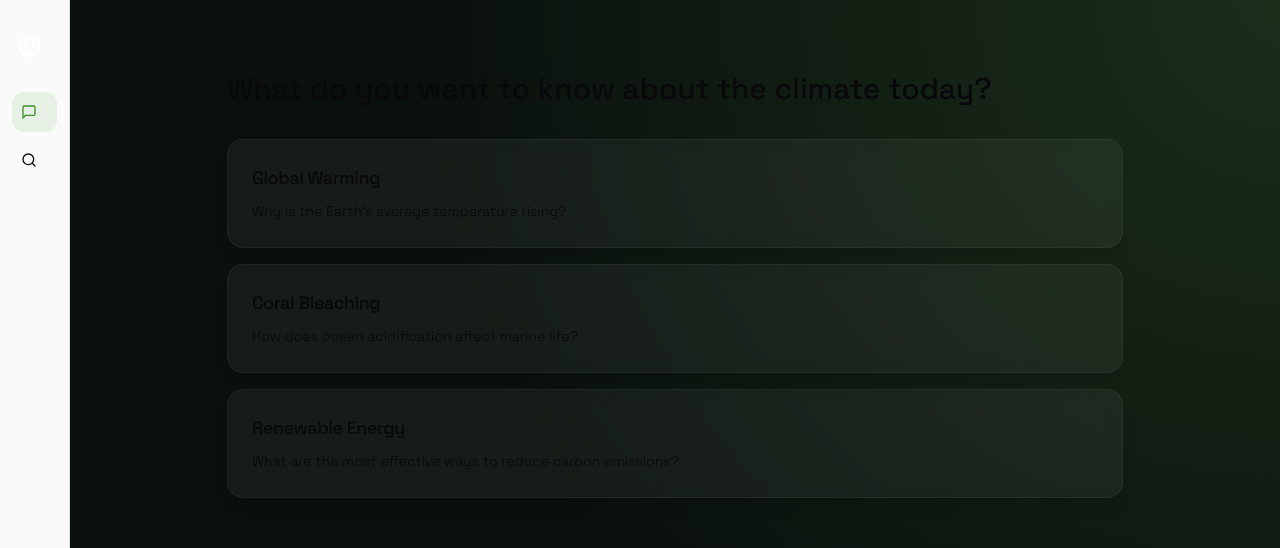
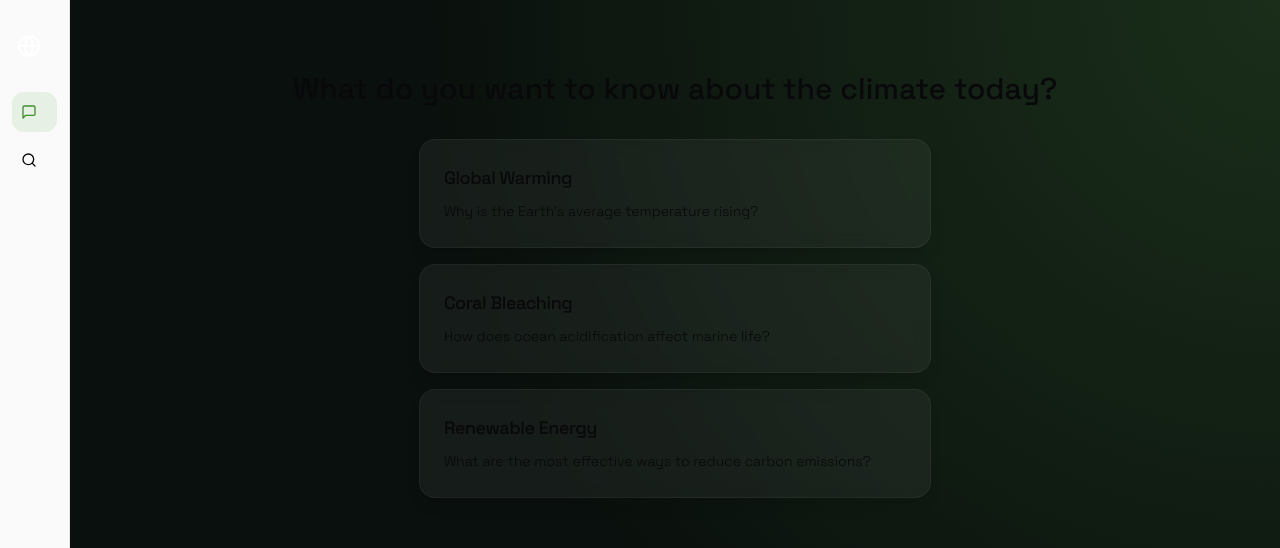
Before and after one commit to davissekai/atmo-v2, a Next.js app: page / in a window 1280 px wide. Shown: the top 548 px of the page. Built offline with nearby package versions, Linux system fonts and the light colour scheme.

Commit message:
style: center hero text and suggestion cards

```diff
--- a/components/chat.tsx
+++ b/components/chat.tsx
@@ -81,11 +81,11 @@ export function Chat() {
 
             {/* Empty State / Hero Section */}
             {messages.length === 0 && (
-              <div className="flex-1 flex flex-col items-start justify-center pb-20 fade-in-0 duration-500 animate-in">
-                <h2 className="text-xl md:text-3xl font-medium text-muted-foreground/70 leading-tight mb-4 md:mb-8">
+              <div className="flex-1 flex flex-col items-center justify-center pb-20 fade-in-0 duration-500 animate-in">
+                <h2 className="text-xl md:text-3xl font-medium text-muted-foreground/70 leading-tight mb-4 md:mb-8 text-center px-4">
                   What do you want to know about the climate today?
                 </h2>
-                <div className="w-full">
+                <div className="w-full max-w-lg">
                   <SuggestionCards onSelect={(prompt) => setInput(prompt)} />
                 </div>
               </div>
```
